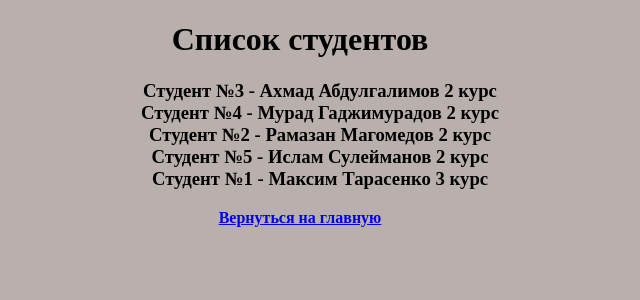
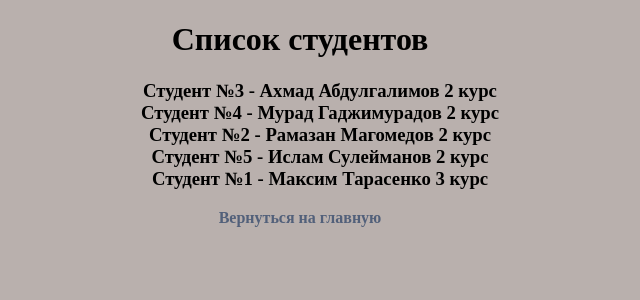
Before and after one commit to Quatry/flaskapp, a Flask app: page /students/ in a window 1280 px wide. Shown: the top 300 px of the page, without its empty margins (340-980 px from the left). Run offline with Flask 3, Linux system fonts and the light colour scheme.

Commit message:
Update style.css

```diff
--- a/flaskapp/static/styles/style.css
+++ b/flaskapp/static/styles/style.css
@@ -31,6 +31,11 @@ h4{
     text-align: center;
 }
 
+a { color:#52607a;  transition: 0.5s;
+text-decoration:none;
+}
+a:hover { color:midnightblue; }
+
 
 ul{
     list-style-type: none;
```
